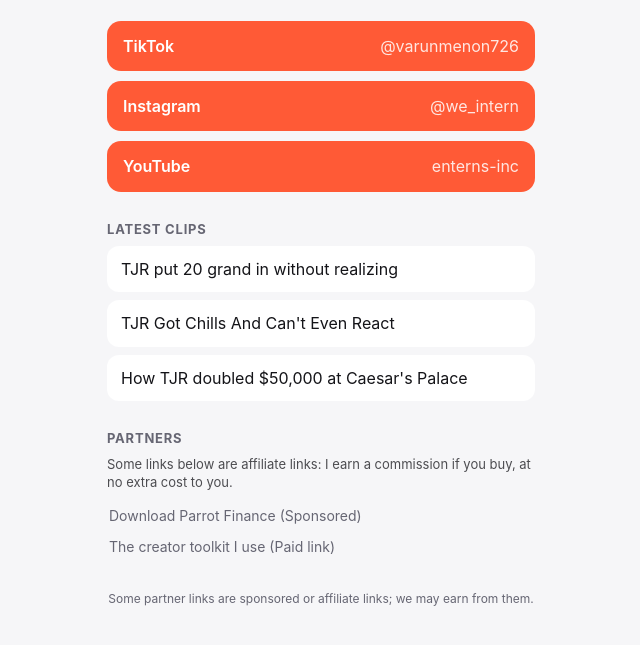
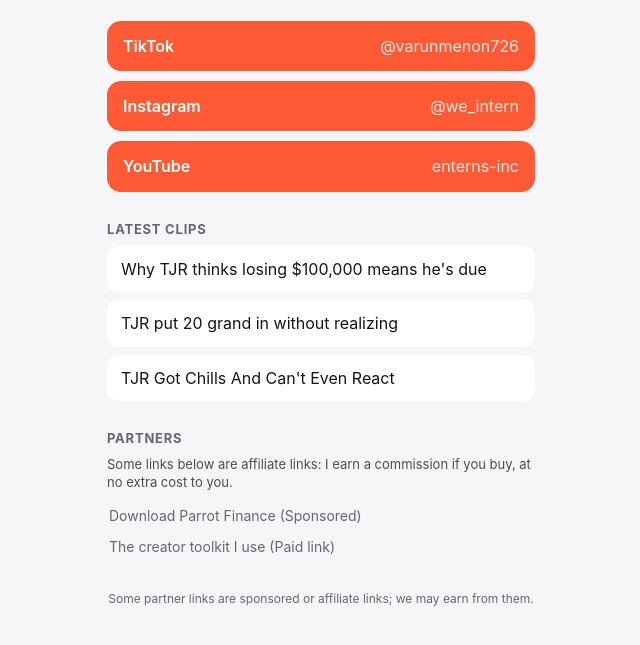
Before and after one commit to vm-blip/links, a plain HTML site: page index.html in a window 1280 px wide. Shown: the part 123-768 px from the top of the page, without its empty margins (319-959 px from the left). Drawn offline with Linux system fonts and the light colour scheme.

Commit message:
Update links 2026-11-15T08:10:00.278Z

```diff
--- a/index.html
+++ b/index.html
@@ -15,9 +15,9 @@ footer{color:var(--mut);font-size:12px;text-align:center;margin-top:28px}
 <a class="f" href="https://www.instagram.com/we_intern/" rel="noopener">Instagram<span>@we_intern</span></a>
 <a class="f" href="https://www.youtube.com/channel/UC98jlC7S3KTPB-LiTdwJEuA" rel="noopener">YouTube<span>enterns-inc</span></a>
 <h2>Latest clips</h2>
+<a class="c" href="https://www.instagram.com/we_intern/reel/DfwRakNg5RU/" rel="noopener">Why TJR thinks losing $100,000 means he's due</a>
 <a class="c" href="https://www.instagram.com/we_intern/reel/DfugtmugEls/" rel="noopener">TJR put 20 grand in without realizing</a>
 <a class="c" href="https://www.instagram.com/we_intern/reel/DfuC04ZgBWN/" rel="noopener">TJR Got Chills And Can't Even React</a>
-<a class="c" href="https://www.instagram.com/we_intern/reel/DftZLJ0A0mU/" rel="noopener">How TJR doubled $50,000 at Caesar's Palace</a>
 <h2>Partners</h2>
 <p style="font-size:13px;opacity:.75;margin:0 0 8px">Some links below are affiliate links: I earn a commission if you buy, at no extra cost to you.</p>
 <a class="p" href="https://linkly.link/31Mhq" rel="noopener">Download Parrot Finance (Sponsored)</a>
```
